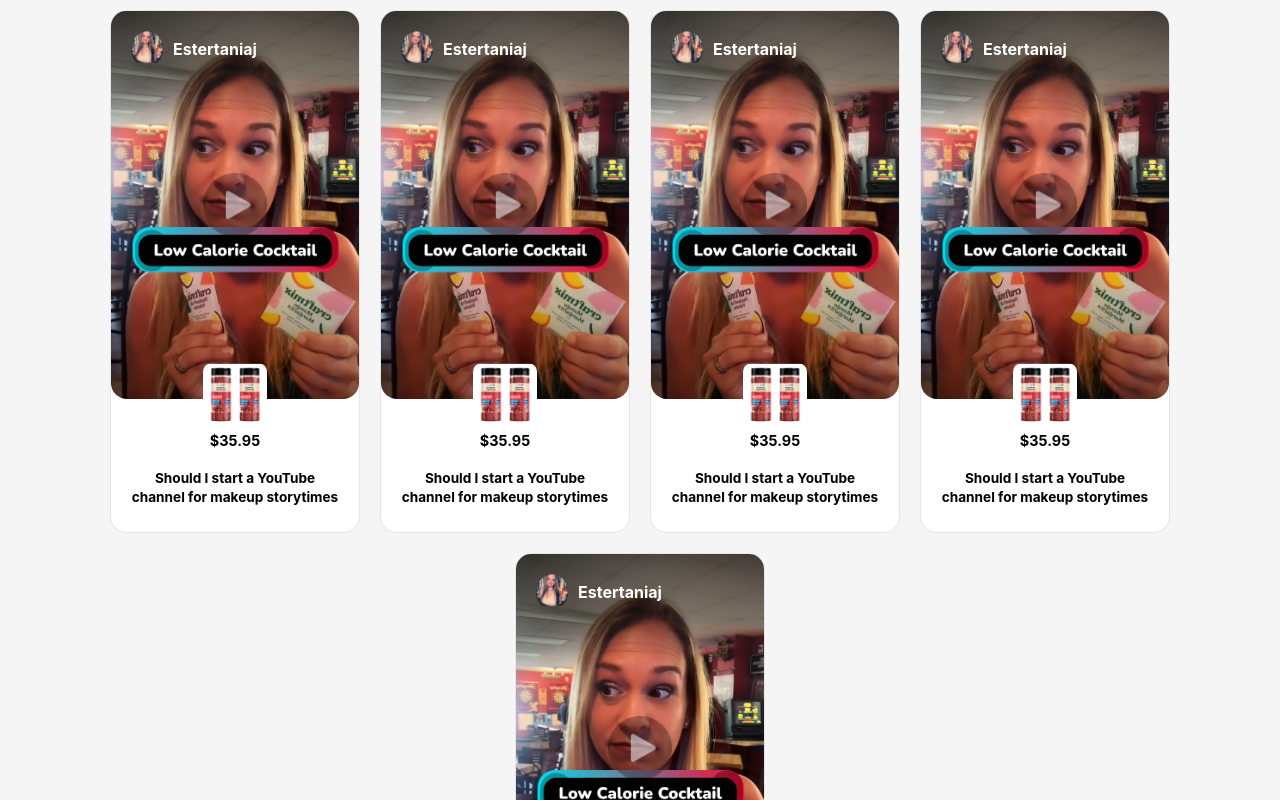
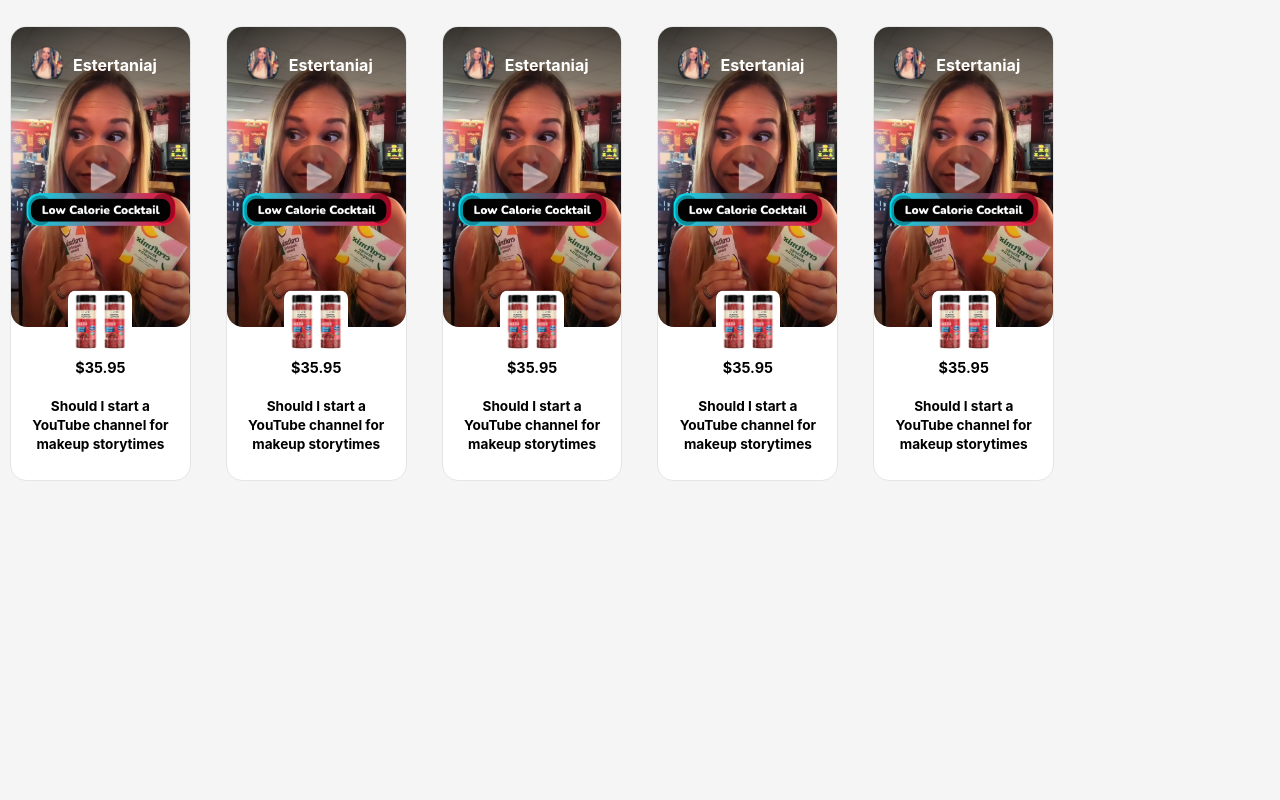
Before and after one commit to matrixersp/next-styled, a Next.js app: page / in a window 1280 px wide. Shown: the top 800 px of the page. Built offline with nearby package versions, Linux system fonts and the light colour scheme.

Commit message:
Use grid

```diff
--- a/components/VideoCard.js
+++ b/components/VideoCard.js
@@ -3,8 +3,6 @@ import styled from "styled-components";
 import Image from "next/image";
 
 const Container = styled.div`
-  width: 96%;
-  max-width: 250px;
   margin: 0 auto;
   position: relative;
   border: 1px solid #e5e5e5;
@@ -20,9 +18,13 @@ const Media = styled.div`
 `;
 
 const ImageWrapper = styled.div`
-  border-radius: 16px;
-  overflow: hidden;
-  display: flex;
+  height: 300px;
+  @media (max-width: 992px) {
+    height: 400px;
+  }
+  @media (max-width: 600px) {
+    height: 500px;
+  }
   &:after {
     content: "";
     display: block;
@@ -97,9 +99,9 @@ export default function VideoCard({ id, title }) {
             // loader={loader}
             src={`/images/sampleImage${id}.jpeg`}
             alt="Sample image"
-            width={288}
-            height={450}
+            layout="fill"
             objectFit="cover"
+            className="radius"
           />
         </ImageWrapper>
         <User>
--- a/components/VideoList.js
+++ b/components/VideoList.js
@@ -9,18 +9,26 @@ const videoCards = [
   { id: 5, title: "Should I start a YouTube channel for makeup storytimes" },
 ];
 
-const Container = styled.div`
-  display: flex;
-  flex-wrap: wrap;
-  justify-content: center;
+const VideosContainer = styled.div`
+  padding-top: 1rem;
+  display: grid;
+  grid-template-columns: repeat(6, 1fr);
+  grid-gap: 15px;
+  padding-bottom: 5rem;
+  @media (max-width: 992px) {
+    grid-template-columns: repeat(3, 1fr);
+  }
+  @media (max-width: 600px) {
+    grid-template-columns: repeat(1, 1fr);
+  }
 `;
 
 export default function VideoList() {
   return (
-    <Container>
+    <VideosContainer>
       {videoCards.map((videoCard) => (
         <VideoCard key={videoCard.id} {...videoCard} />
       ))}
-    </Container>
+    </VideosContainer>
   );
 }
--- a/styles/globals.css
+++ b/styles/globals.css
@@ -15,3 +15,7 @@ a {
 * {
   box-sizing: border-box;
 }
+
+.radius {
+  border-radius: 16px;
+}
```
